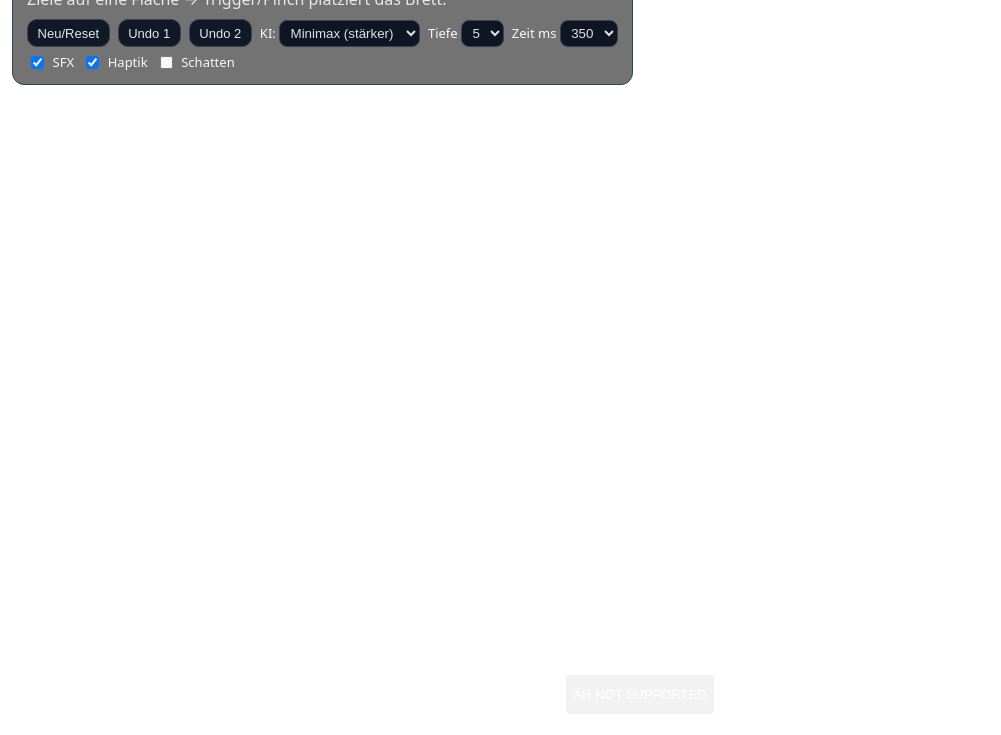
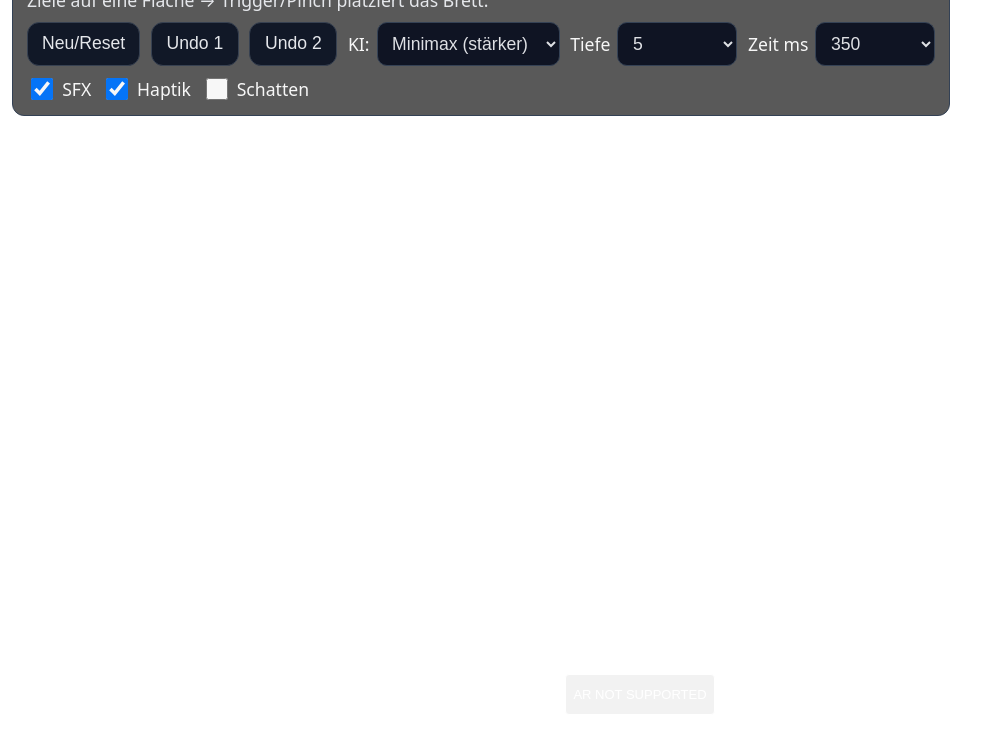
Before and after one commit to Cesarus85/fourwins, a plain HTML site: page index.html in a window 1280 px wide. Shown: the part 65-800 px from the top of the page, without its empty margins (0-1001 px from the left). Drawn offline with nearby package versions, Linux system fonts and the light colour scheme.

Commit message:
Add files via upload

```diff
--- a/index.html
+++ b/index.html
@@ -2,12 +2,16 @@
 <html lang="de">
 <head>
   <meta charset="utf-8" />
-  <meta name="viewport" content="width=device-width,initial-scale=1" />
-  <title>Vier gewinnt AR – Step 6</title>
+  <meta
+    name="viewport"
+    content="width=device-width, initial-scale=1, viewport-fit=cover"
+  />
+  <title>Vier gewinnt AR – Step 6 (DOM Overlay Fix)</title>
   <link rel="stylesheet" href="./styles.css" />
 </head>
 <body>
-  <div id="hud" class="panel">
+  <!-- DOM Overlay Root -->
+  <div id="hud" class="panel" tabindex="0">
     <div class="row">
       <h1 class="title">Vier gewinnt AR</h1>
       <span class="build">[C4-STEP-6]</span>
--- a/src/ar.js
+++ b/src/ar.js
@@ -1,4 +1,4 @@
-// [C4-STEP-2] WebXR Hit-Test + flaches Reticle + einmaliges Select
+// [C4-STEP-6 DOM] WebXR Hit-Test + Reticle + Select-Once (ignoriert 'screen'-Select)
 
 import * as THREE from 'https://unpkg.com/three@0.166.1/build/three.module.js';
 
@@ -13,6 +13,7 @@ const _axisX = new THREE.Vector3(1, 0, 0);
 const _qFlat = new THREE.Quaternion().setFromAxisAngle(_axisX, -Math.PI / 2);
 
 export function setupAR(renderer, scene) {
+  // Reticle
   reticle = new THREE.Mesh(
     new THREE.RingGeometry(0.07, 0.085, 32),
     new THREE.MeshBasicMaterial({ color: 0x00ff88, side: THREE.DoubleSide })
@@ -32,9 +33,7 @@ export function setupAR(renderer, scene) {
   });
 
   renderer.xr.addEventListener('sessionend', () => {
-    xrRefSpace = null;
-    hitTestSource = null;
-    viewerSpace = null;
+    xrRefSpace = null; hitTestSource = null; viewerSpace = null;
     if (reticle) reticle.visible = false;
     firstSelectBound = false;
   });
@@ -49,21 +48,31 @@ export function updateHitTest(renderer, frame) {
       reticle.visible = true;
       reticle.matrix.fromArray(pose.transform.matrix);
       reticle.matrix.decompose(reticle.position, reticle.quaternion, reticle.scale);
-      reticle.quaternion.multiply(_qFlat); // flach auf die Fläche
+      reticle.quaternion.multiply(_qFlat); // flach
     }
   } else {
     reticle.visible = false;
   }
 }
 
-export function getReticle() { return reticle; }
+export function getReticle(){ return reticle; }
 
 export function onFirstSelect(renderer, cb) {
   if (firstSelectBound) return;
   firstSelectBound = true;
+
   renderer.xr.addEventListener('sessionstart', () => {
     const session = renderer.xr.getSession();
-    const once = () => { try { cb?.(); } finally { session.removeEventListener('select', once); } };
+
+    const once = (ev) => {
+      // WICHTIG: Interaktionen im DOM Overlay liefern häufig targetRayMode 'screen'
+      // → diese ignorieren, damit Dropdowns nicht "weggeklickt" werden.
+      const src = ev?.inputSource;
+      if (src && src.targetRayMode === 'screen') return;
+
+      try { cb?.(); } finally { session.removeEventListener('select', once); }
+    };
+
     session.addEventListener('select', once);
   });
 }
--- a/src/main.js
+++ b/src/main.js
@@ -1,4 +1,4 @@
-// [C4-STEP-6] AR + Schatten umschaltbar + HUD + SFX/Haptik + Reset/Undo + KI-Optionen
+// [C4-STEP-6 DOM] AR + DOM Overlay aktiviert + (Rest unverändert)
 
 import * as THREE from 'https://unpkg.com/three@0.166.1/build/three.module.js';
 import { ARButton } from 'https://unpkg.com/three@0.166.1/examples/jsm/webxr/ARButton.js';
@@ -19,28 +19,24 @@ let boardPlaced = false;
 let boardRoot = null;
 let lastTs = 0;
 
-// UI state
 let SFX = true, HAP = true, SHADOWS = false;
 
 init();
 animate();
 
 function init() {
-  // Renderer
   renderer = new THREE.WebGLRenderer({ antialias: true, alpha: true });
   renderer.setPixelRatio(window.devicePixelRatio);
   renderer.setSize(window.innerWidth, window.innerHeight);
   renderer.xr.enabled = true;
-  renderer.shadowMap.enabled = SHADOWS; // per Toggle
+  renderer.shadowMap.enabled = SHADOWS;
+  renderer.domElement.style.zIndex = 0; // HUD liegt drüber
   document.body.appendChild(renderer.domElement);
 
-  // Szene & Kamera
   scene = new THREE.Scene();
   camera = new THREE.PerspectiveCamera(50, window.innerWidth / window.innerHeight, 0.01, 20);
 
-  // Licht (Hemi + optional Directional für Schatten)
-  const hemi = new THREE.HemisphereLight(0xffffff, 0x444444, 1.0);
-  scene.add(hemi);
+  scene.add(new THREE.HemisphereLight(0xffffff, 0x444444, 1.0));
 
   const dir = new THREE.DirectionalLight(0xffffff, 0.9);
   dir.position.set(0.8, 1.4, 0.6);
@@ -51,18 +47,19 @@ function init() {
   dir.shadow.radius = 2.5;
   scene.add(dir);
 
-  // AR & Input
   setupAR(renderer, scene);
   setupInput(renderer, camera);
 
-  // AR-Button
-  const btn = ARButton.createButton(renderer, { requiredFeatures: ['hit-test'], optionalFeatures: [] });
+  // >>> DOM Overlay aktivieren (Quest): <<<
+  const btn = ARButton.createButton(renderer, {
+    requiredFeatures: ['hit-test'],
+    optionalFeatures: ['dom-overlay'],
+    domOverlay: { root: document.getElementById('hud') || document.body }
+  });
   document.body.appendChild(btn);
 
-  // HUD Controls
   wireUiControls();
 
-  // Game-Events -> HUD + SFX/Haptik
   onGameEvent((ev) => {
     const hint = document.getElementById('hint');
     const session = renderer.xr.getSession?.();
@@ -72,66 +69,50 @@ function init() {
         if (hint) hint.textContent = ev.player === 1
           ? 'Gelb ist dran (Du) – visiere eine Spalte & drücke Select.'
           : 'Rot (KI) ist dran.';
-        if (ev.player === 2) { if (SFX) sfxTurnAI(); }
+        if (ev.player === 2 && SFX) sfxTurnAI();
         break;
       case 'ai_turn':
         if (hint) hint.textContent = 'Rot (KI) denkt …';
         break;
       case 'place':
-        if (SFX) sfxPlace();
-        if (HAP) buzzSelect(session);
-        break;
+        if (SFX) sfxPlace(); if (HAP) buzzSelect(session); break;
       case 'landed':
-        if (SFX) sfxLanded();
-        if (HAP) buzzLanded(session);
-        break;
+        if (SFX) sfxLanded(); if (HAP) buzzLanded(session); break;
       case 'win':
         if (hint) hint.textContent = ev.player === 1 ? 'Gelb gewinnt! 🎉' : 'Rot (KI) gewinnt! 🤖🏆';
-        if (SFX) sfxWin();
-        if (HAP) buzzWin(session);
-        break;
+        if (SFX) sfxWin(); if (HAP) buzzWin(session); break;
       case 'draw':
         if (hint) hint.textContent = 'Unentschieden – keine freien Felder.';
-        if (SFX) sfxDraw();
-        break;
+        if (SFX) sfxDraw(); break;
       case 'invalid':
         if (hint) hint.textContent = ev.reason === 'column_full'
           ? 'Spalte ist voll – wähle eine andere.'
           : 'Bitte warte – du bist nicht dran.';
-        if (SFX) sfxInvalid();
-        if (HAP) buzzInvalid(session);
-        break;
+        if (SFX) sfxInvalid(); if (HAP) buzzInvalid(session); break;
       case 'reset':
-        if (hint) hint.textContent = 'Neues Spiel. Gelb beginnt.';
-        break;
+        if (hint) hint.textContent = 'Neues Spiel. Gelb beginnt.'; break;
       case 'undo':
-        if (hint) hint.textContent = `Undo (${ev.count}).`;
-        break;
+        if (hint) hint.textContent = `Undo (${ev.count}).`; break;
       case 'ai_options':
-        // optional: anzeigen
         break;
     }
   });
 
-  // Platzierung des Boards per erstem Select
   onFirstSelect(renderer, () => {
     if (boardPlaced) return;
     const ret = getReticle();
     if (!ret || !ret.visible) return;
 
-    // Erstes User-Event -> Audio freischalten
-    ensureAudio();
+    ensureAudio(); // erstes User-Event
 
     boardRoot = createBoard();
     boardRoot.position.copy(ret.position);
     boardRoot.position.y += 0.005;
 
-    // Ausrichtung zum Nutzer (Yaw)
     const euler = new THREE.Euler().setFromQuaternion(camera.quaternion, 'YXZ');
     const yawOnly = new THREE.Quaternion().setFromEuler(new THREE.Euler(0, euler.y, 0, 'YXZ'));
     boardRoot.quaternion.copy(yawOnly);
 
-    // Schattenumschaltung anwenden
     renderer.shadowMap.enabled = SHADOWS;
 
     scene.add(boardRoot);
@@ -162,28 +143,18 @@ function wireUiControls() {
   elUndo1?.addEventListener('click', () => undo(1));
   elUndo2?.addEventListener('click', () => undo(2));
 
-  elMode?.addEventListener('change', () => {
-    setAiOptions({ mode: elMode.value });
-  });
-  elDepth?.addEventListener('change', () => {
-    setAiOptions({ depth: parseInt(elDepth.value, 10) });
-  });
-  elTime?.addEventListener('change', () => {
-    setAiOptions({ timeMs: parseInt(elTime.value, 10) });
-  });
+  elMode?.addEventListener('change', () => setAiOptions({ mode: elMode.value }));
+  elDepth?.addEventListener('change', () => setAiOptions({ depth: parseInt(elDepth.value, 10) }));
+  elTime?.addEventListener('change', () => setAiOptions({ timeMs: parseInt(elTime.value, 10) }));
 
-  elSfx?.addEventListener('change', () => {
-    SFX = elSfx.checked; setSfxEnabled(SFX); if (SFX) ensureAudio();
-  });
-  elHap?.addEventListener('change', () => {
-    HAP = elHap.checked; setHapticsEnabled(HAP);
-  });
+  elSfx?.addEventListener('change', () => { SFX = elSfx.checked; setSfxEnabled(SFX); if (SFX) ensureAudio(); });
+  elHap?.addEventListener('change', () => { HAP = elHap.checked; setHapticsEnabled(HAP); });
   elShad?.addEventListener('change', () => {
     SHADOWS = elShad.checked;
     if (renderer) renderer.shadowMap.enabled = SHADOWS;
   });
 
-  // initiale Optionen in UI spiegeln
+  // initiale Optionen spiegeln
   const ai = getAiOptions();
   if (elMode)  elMode.value  = ai.mode;
   if (elDepth) elDepth.value = String(ai.depth);
@@ -199,11 +170,11 @@ function onWindowResize() {
   renderer.setSize(window.innerWidth, window.innerHeight);
 }
 
-function animate() { renderer.setAnimationLoop(render); }
+function animate(){ renderer.setAnimationLoop(render); }
 
 function render(ts, frame) {
-  const dt = lastTs ? Math.min(0.05, (ts - lastTs) / 1000) : 0;
-  lastTs = ts;
+  const dt = (render.lastTs ? Math.min(0.05, (ts - render.lastTs) / 1000) : 0);
+  render.lastTs = ts;
 
   if (!boardPlaced) {
     updateHitTest(renderer, frame);
--- a/styles.css
+++ b/styles.css
@@ -1,30 +1,56 @@
 :root {
-  --bg: rgba(0,0,0,.55);
+  /* Auf der Quest ist die CSS-Pixel-Dichte hoch → größere Basiswerte */
+  --fs: clamp(16px, 2.2vh, 20px);
+  --fs-sm: clamp(14px, 1.9vh, 18px);
+  --btn-h: 44px;          /* fingerfreundlich */
+  --gap: .55rem;
+
+  --bg: rgba(0,0,0,.65);
   --fg: #fff;
   --muted: #cbd5e1;
   --accent: #22ff88;
   --btn: #111827;
   --btnb: #374151;
 }
-html,body{margin:0;padding:0;overflow:hidden;font-family:system-ui,-apple-system,Segoe UI,Roboto,Helvetica,Arial,sans-serif}
 
-.panel{
-  position:fixed;left:12px;top:12px;z-index:10;
-  color:var(--fg);background:var(--bg);backdrop-filter: blur(6px);
-  border:1px solid #334155;border-radius:12px;padding:12px 14px;max-width:min(92vw,900px);
+html,body{
+  margin:0; padding:0; overflow:hidden;
+  font-family: system-ui, -apple-system, Segoe UI, Roboto, Helvetica, Arial, sans-serif;
+  font-size: var(--fs); line-height:1.25;
+  -webkit-user-select: none; user-select: none;  /* verhindert Textselect in XR */
 }
-.title{font-size:16px;margin:0 8px 0 0}
-.build{opacity:.7;font-size:12px}
-#hint{margin:.35rem 0 .6rem 0;color:#e5e7eb}
-.controls{display:flex;flex-direction:column;gap:.35rem}
-.row{display:flex;align-items:center;gap:.5rem}
+
+#hud.panel{
+  position:fixed; left:12px; top:12px; z-index: 9999;
+  color:var(--fg); background:var(--bg); backdrop-filter: blur(6px);
+  border:1px solid #334155; border-radius:12px;
+  padding:12px 14px; max-width:min(94vw, 980px);
+  pointer-events:auto;  /* wichtig für DOM Overlay */
+}
+
+.title{font-size:1.05em; margin:0 .5rem 0 0}
+.build{opacity:.75; font-size: .85em}
+#hint{margin:.35rem 0 .6rem 0; color:#e5e7eb; font-size:1em}
+
+.controls{display:flex; flex-direction:column; gap: var(--gap)}
+.row{display:flex; align-items:center; gap:.6rem}
 .wrap{flex-wrap:wrap}
-.lb{font-size:13px;opacity:.95}
-.chk{font-size:13px;opacity:.95; display:flex; align-items:center; gap:.35rem}
+
+.lb{font-size:1em; opacity:.95; display:flex; align-items:center; gap:.4rem}
+.chk{font-size:1em; opacity:.95; display:flex; align-items:center; gap:.35rem}
 
 .btn{
   background:var(--btn); color:#e5e7eb; border:1px solid var(--btnb);
-  padding:.35rem .6rem; border-radius:10px; cursor:pointer; font-size:13px
+  padding:0 .8rem; border-radius:12px; cursor:pointer;
+  height: var(--btn-h); min-width: 88px; font-size:1em;
 }
 .btn:hover{border-color:#6b7280}
-select{background:#0b1020;color:#e5e7eb;border:1px solid #334155;border-radius:8px;padding:.25rem .4rem}
+
+select{
+  background:#0b1020; color:#e5e7eb; border:1px solid #334155;
+  border-radius:10px; padding:0 .6rem; height: var(--btn-h);
+  font-size:1em; min-width: 120px;
+}
+input[type="checkbox"]{ width:22px; height:22px }
+
+canvas{ touch-action: none; } /* verhindert ungewolltes Scrollen/Zoom */
```
